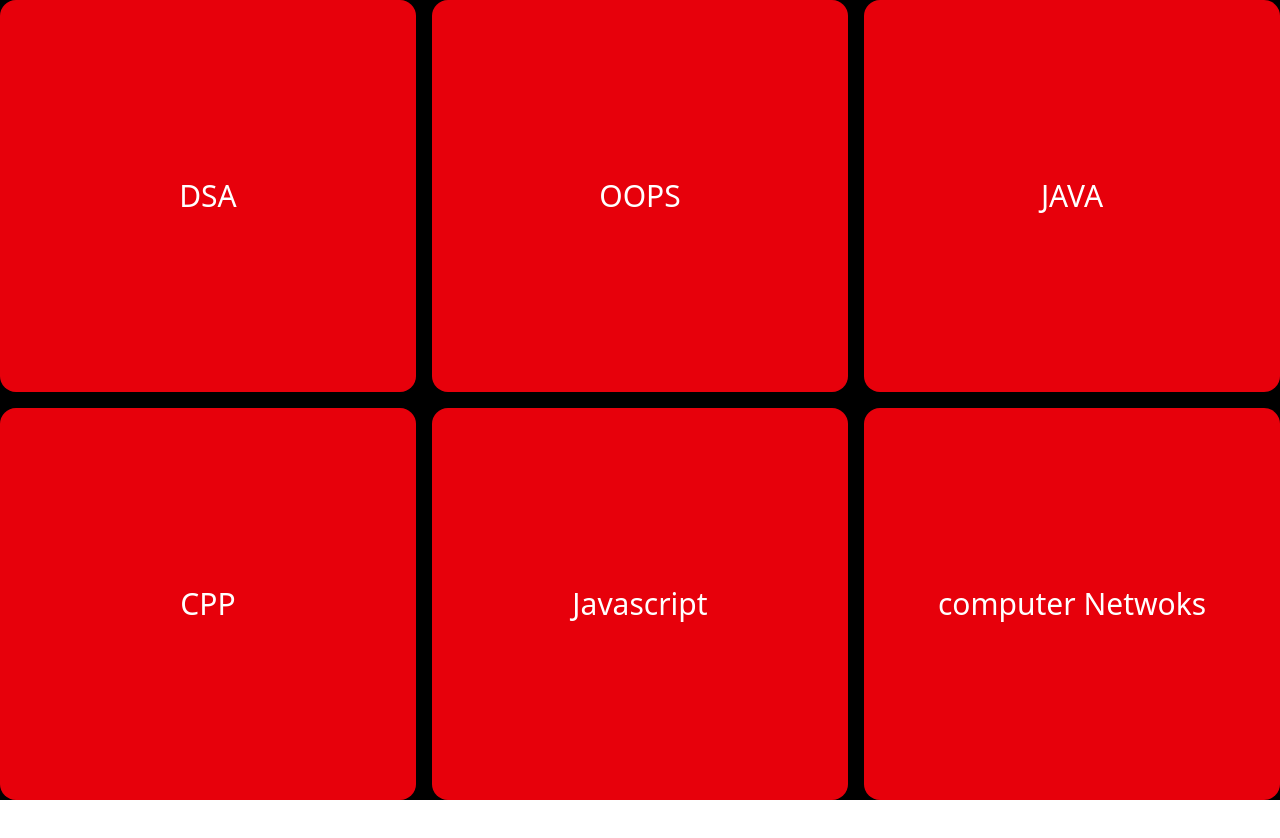
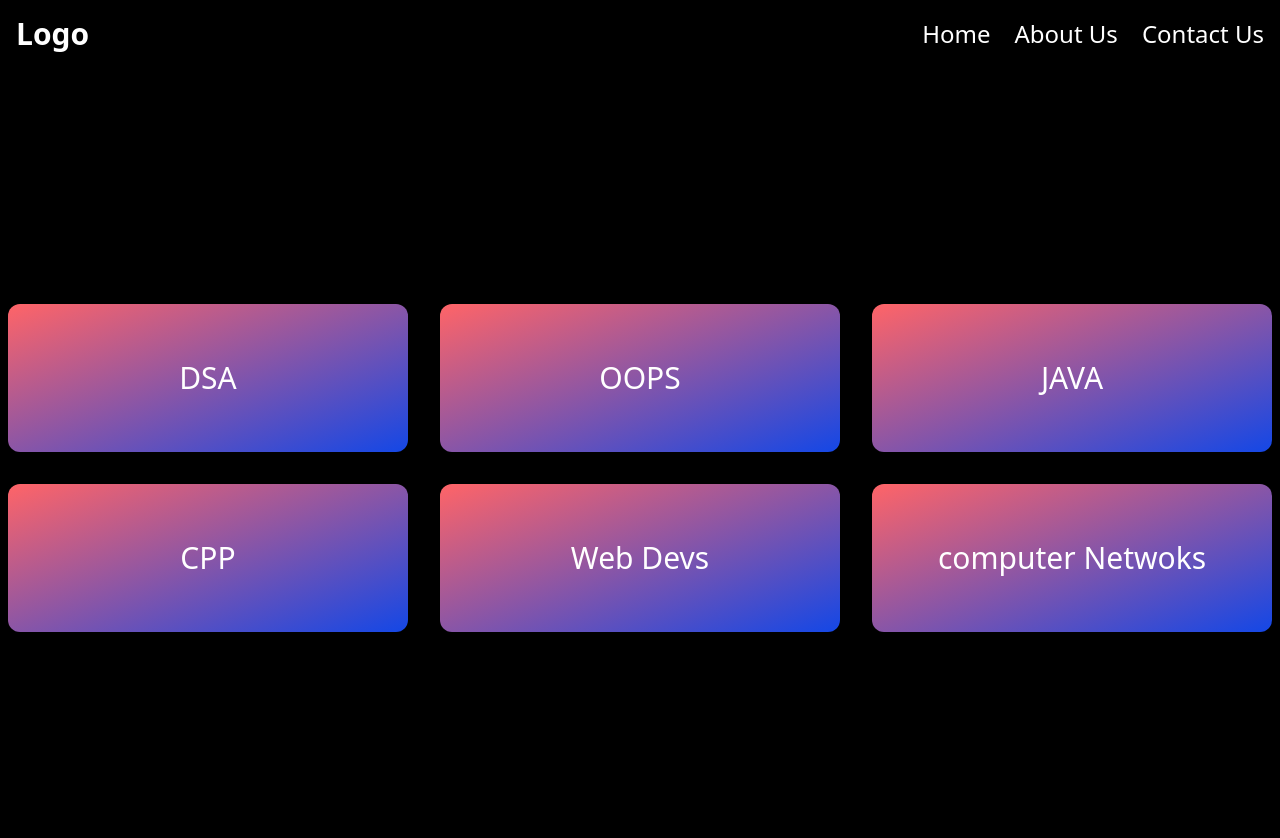
Before and after one commit to gulshank0/notes-hub, a React (Vite) app in the folder frontend/: page /branchIT in a window 1280 px wide. Shown: the top 838 px of the page. Before the commit the page ends 800 px from the top, so only its background shows below. Built offline with nearby package versions, Linux system fonts and the light colour scheme.

Commit message:
Card components added completed

```diff
--- a/frontend/src/App.jsx
+++ b/frontend/src/App.jsx
@@ -7,6 +7,7 @@ import BranchIT from "./pages/Branch_it.jsx";
 function App() {
   return (
     <Router>
+      <Navbar/>
       <Routes>
         <Route path="/" element={<LandingPage />} />
         <Route path="/branchIT" element={<BranchIT/>} />
--- a/frontend/src/components/ui/Card.jsx
+++ b/frontend/src/components/ui/Card.jsx
@@ -1,10 +1,11 @@
 
 export function Card(props) {
   return (
-  <div className="bg-red-600 rounded-2xl flex justify-center items-center  " >
+    <div className=" " >
+  <div className="w-[400px] bg-gradient-to-br from bg-red-400 to-blue-700 rounded-xl   text-3xl text-center cursor-pointer py-14  " >
     <h1>{props.title}</h1>
   </div>
-
+ </div>
 
   );
 }
--- a/frontend/src/pages/Branch_it.jsx
+++ b/frontend/src/pages/Branch_it.jsx
@@ -2,15 +2,17 @@ import { Card } from "../components/ui/Card";
 
 function BranchIT() {
 return (
-  <div >
+  <div className="bg-black h-screen sm:h-screen text-white flex justify-center items-center" >
 
-<div className="bg-black h-screen text-3xl text-white  grid grid-cols-3 gap-4 " >
+<div className="grid grid-cols-3 gap-8" >
 <Card title="DSA" />
 <Card title="OOPS"/>
 
 <Card title="JAVA"/>
 <Card title="CPP"/>
-<Card title="Javascript"/>
+<Card title="Web Devs" onclick={()=>{
+
+}} />
 <Card title="computer Netwoks"/>
 </div>
 
--- a/frontend/src/pages/LandingPage.jsx
+++ b/frontend/src/pages/LandingPage.jsx
@@ -5,7 +5,7 @@ import { Navbar } from "../components/ui/Navbar";
 export function LandingPage() {
   return (
     <>
-    <Navbar/>
+
       <div className="flex flex-col items-center justify-center min-h-screen bg-black text-white ">
         <p className="text-5xl  text-gradient-to-r from-blue-500 to-purple-500">
           Welcome to my website!
@@ -29,7 +29,7 @@ export function LandingPage() {
 
         <Link
           to="/branchIT"
-          className=" bg-blue-500 px-5 py-3 rounded-2xl pt-2 "
+          className=" bg-blue-500 px-5 py-3 rounded-2xl pt-2 mt-3 "
         >
           Get Started
         </Link>
```
